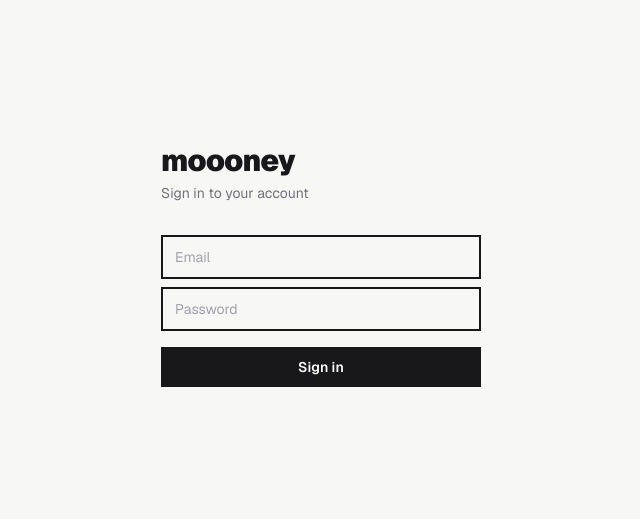
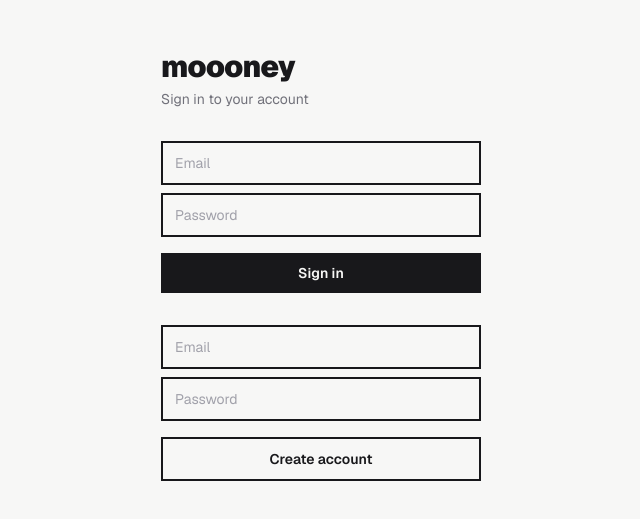
Before and after one commit to tooongsong/moooney, a Next.js app: page /login in a window 1280 px wide. Shown: the part 135-654 px from the top of the page, without its empty margins (319-959 px from the left). Built offline with nearby package versions, Linux system fonts and the light colour scheme.

Commit message:
Add sign-up form to login page
Co-Authored-By: Claude Sonnet 4.6 <noreply@anthropic.com>

```diff
--- a/src/app/actions/auth.ts
+++ b/src/app/actions/auth.ts
@@ -13,6 +13,16 @@ export async function signIn(formData: FormData) {
   redirect('/');
 }
 
+export async function signUp(formData: FormData) {
+  const supabase = await createClient();
+  const { error } = await supabase.auth.signUp({
+    email: formData.get('email') as string,
+    password: formData.get('password') as string,
+  });
+  if (error) redirect('/login?error=' + encodeURIComponent(error.message));
+  redirect('/login?error=' + encodeURIComponent('Check your email to confirm your account.'));
+}
+
 export async function signOut() {
   const supabase = await createClient();
   await supabase.auth.signOut();
--- a/src/app/login/page.tsx
+++ b/src/app/login/page.tsx
@@ -1,4 +1,4 @@
-import { signIn } from '@/app/actions/auth';
+import { signIn, signUp } from '@/app/actions/auth';
 
 export default async function LoginPage({
   searchParams,
@@ -44,6 +44,33 @@ export default async function LoginPage({
             Sign in
           </button>
         </form>
+
+        <form action={signUp} className="space-y-4">
+          <div className="space-y-2">
+            <input
+              name="email"
+              type="email"
+              placeholder="Email"
+              required
+              autoComplete="email"
+              className="w-full px-3 py-2.5 border-2 border-ink rounded-lg bg-paper text-ink placeholder:text-ink-faint focus:outline-none focus:ring-2 focus:ring-ink/20 text-sm"
+            />
+            <input
+              name="password"
+              type="password"
+              placeholder="Password"
+              required
+              autoComplete="new-password"
+              className="w-full px-3 py-2.5 border-2 border-ink rounded-lg bg-paper text-ink placeholder:text-ink-faint focus:outline-none focus:ring-2 focus:ring-ink/20 text-sm"
+            />
+          </div>
+          <button
+            type="submit"
+            className="w-full py-2.5 border-2 border-ink text-ink font-semibold rounded-lg text-sm hover:bg-ink/5 active:scale-95 transition-all"
+          >
+            Create account
+          </button>
+        </form>
       </div>
     </div>
   );
```
